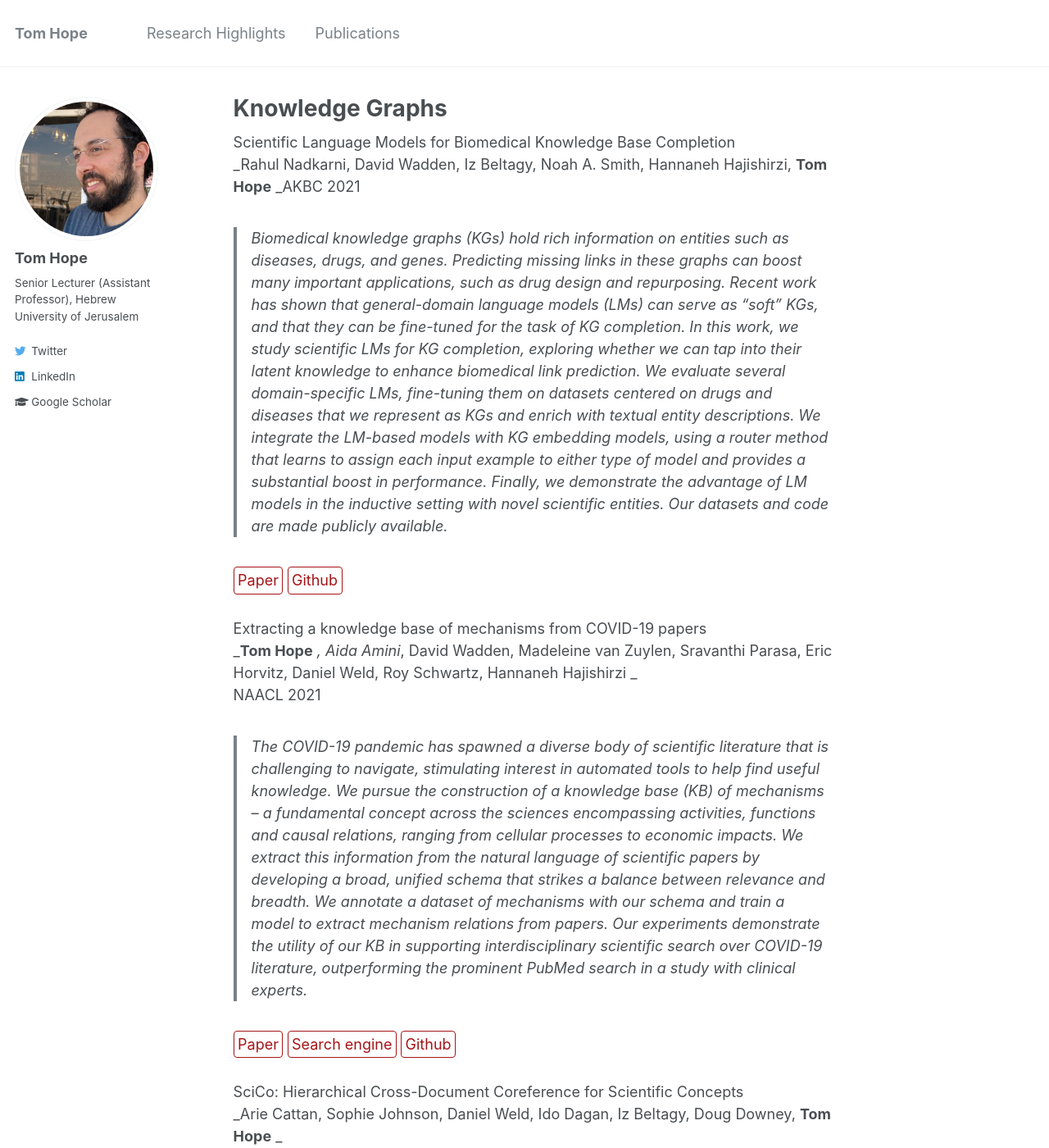
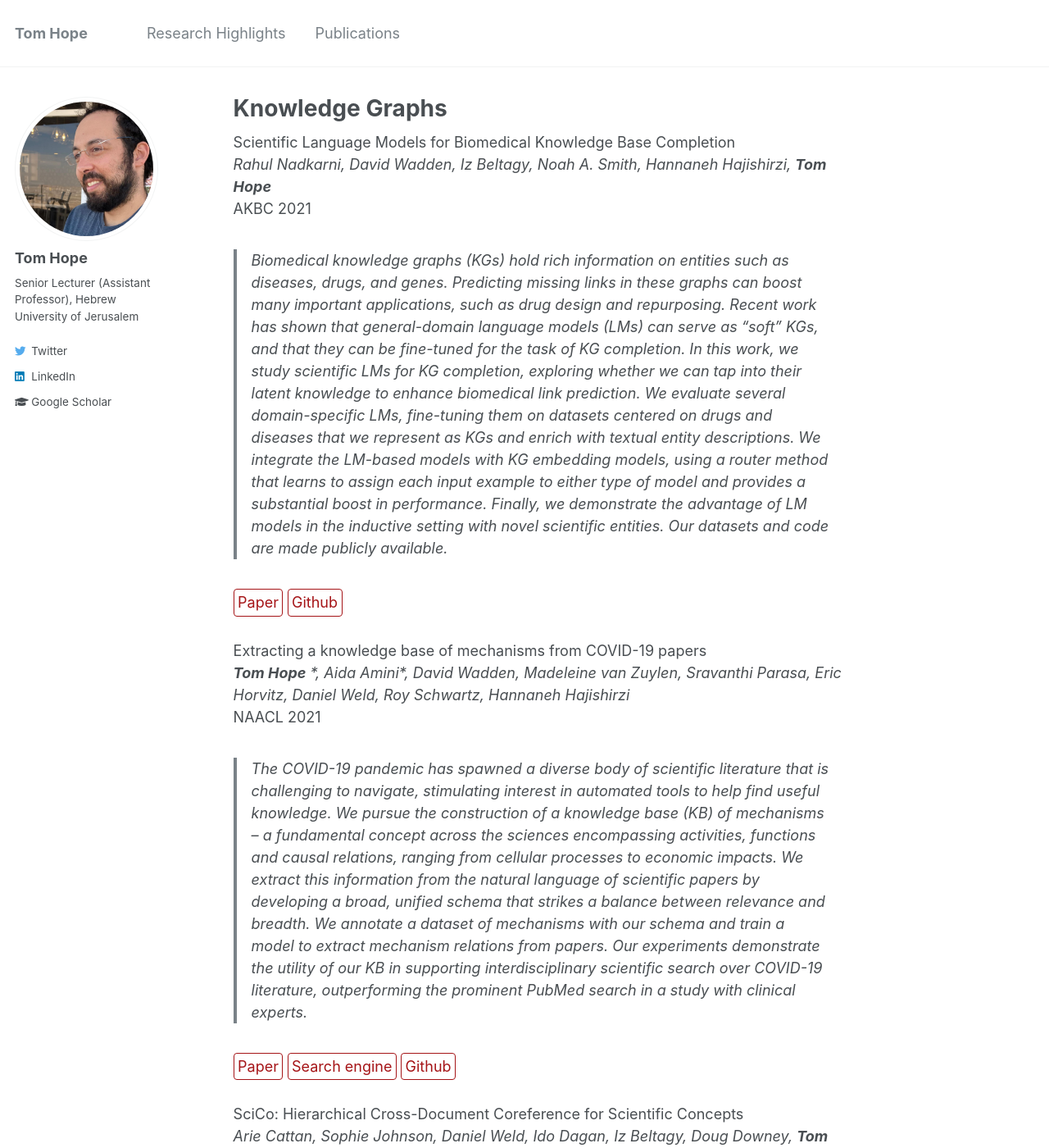
Before and after one commit to tomhoper/tomhoper.github.io, a Jekyll site: the page built from _research/kg.md, in a window 1280 px wide and 1400 px high. Shown: the whole window at 82% size. Built offline with Jekyll 4.4.1, drawn with Linux system fonts in a browser that asks for light colours; some of the changed text lies outside the part shown.

Commit message:
Update kg.md

```diff
--- a/_research/kg.md
+++ b/_research/kg.md
@@ -9,20 +9,17 @@ header:
 ---
 
 
-Scientific Language Models for Biomedical Knowledge Base Completion
-<br>
-_Rahul Nadkarni, David Wadden, Iz Beltagy, Noah A. Smith, Hannaneh Hajishirzi, **Tom Hope**
-_AKBC 2021
+Scientific Language Models for Biomedical Knowledge Base Completion<br>
+_Rahul Nadkarni, David Wadden, Iz Beltagy, Noah A. Smith, Hannaneh Hajishirzi, **Tom Hope**_<br>
+AKBC 2021
 
 > Biomedical knowledge graphs (KGs) hold rich information on entities such as diseases, drugs, and genes. Predicting missing links in these graphs can boost many important applications, such as drug design and repurposing. Recent work has shown that general-domain language models (LMs) can serve as "soft" KGs, and that they can be fine-tuned for the task of KG completion. In this work, we study scientific LMs for KG completion, exploring whether we can tap into their latent knowledge to enhance biomedical link prediction. We evaluate several domain-specific LMs, fine-tuning them on datasets centered on drugs and diseases that we represent as KGs and enrich with textual entity descriptions. We integrate the LM-based models with KG embedding models, using a router method that learns to assign each input example to either type of model and provides a substantial boost in performance. Finally, we demonstrate the advantage of LM models in the inductive setting with novel scientific entities. Our datasets and code are made publicly available.
 
 [Paper](https://arxiv.org/abs/2106.09700){: .btn--research} [Github](https://github.com/rahuln/lm-bio-kgc){: .btn--research}
 
 
-Extracting a knowledge base of mechanisms from COVID-19 papers
-<br>
-_**Tom Hope** *, Aida Amini*, David Wadden, Madeleine van Zuylen, Sravanthi Parasa, Eric Horvitz, Daniel Weld, Roy Schwartz, Hannaneh Hajishirzi
-_<br>
+Extracting a knowledge base of mechanisms from COVID-19 papers<br>
+_**Tom Hope** *, Aida Amini*, David Wadden, Madeleine van Zuylen, Sravanthi Parasa, Eric Horvitz, Daniel Weld, Roy Schwartz, Hannaneh Hajishirzi_<br>
 NAACL 2021
 
 > The COVID-19 pandemic has spawned a diverse body of scientific literature that is challenging to navigate, stimulating interest in automated tools to help find useful knowledge. We pursue the construction of a knowledge base (KB) of mechanisms -- a fundamental concept across the sciences encompassing activities, functions and causal relations, ranging from cellular processes to economic impacts. We extract this information from the natural language of scientific papers by developing a broad, unified schema that strikes a balance between relevance and breadth. We annotate a dataset of mechanisms with our schema and train a model to extract mechanism relations from papers. Our experiments demonstrate the utility of our KB in supporting interdisciplinary scientific search over COVID-19 literature, outperforming the prominent PubMed search in a study with clinical experts.
@@ -30,22 +27,16 @@ NAACL 2021
 [Paper](https://arxiv.org/abs/2010.03824){: .btn--research} [Search engine](https://covidmechanisms.apps.allenai.org/){: .btn--research} [Github](https://github.com/AidaAmini/DyGIE-MECHANIC){: .btn--research}
 
 
-SciCo: Hierarchical Cross-Document Coreference for Scientific Concepts
-<br>
-_Arie Cattan, Sophie Johnson, Daniel Weld, Ido Dagan, Iz Beltagy, Doug Downey, **Tom Hope**
-_
-<br>
+SciCo: Hierarchical Cross-Document Coreference for Scientific Concepts<br>
+_Arie Cattan, Sophie Johnson, Daniel Weld, Ido Dagan, Iz Beltagy, Doug Downey, **Tom Hope**_<br>
 AKBC 2021 **_Outstanding paper award_**
 
 > Determining coreference of concept mentions across multiple documents is a fundamental task in natural language understanding. Previous work on cross-document coreference resolution (CDCR) typically considers mentions of events in the news, which seldom involve abstract technical concepts that are prevalent in science and technology. These complex concepts take diverse or ambiguous forms and have many hierarchical levels of granularity (e.g., tasks and subtasks), posing challenges for CDCR. We present a new task of Hierarchical CDCR (H-CDCR) with the goal of jointly inferring coreference clusters and hierarchy between them. We create SciCo, an expert-annotated dataset for H-CDCR in scientific papers, 3X larger than the prominent ECB+ resource. We study strong baseline models that we customize for H-CDCR, and highlight challenges for future work.
 
 [Paper](https://arxiv.org/abs/2104.08809){: .btn--research} [Github](https://github.com/ariecattan/SciCo){: .btn--research} [Hugging Face](https://huggingface.co/datasets/allenai/scico){: .btn--research}
 
-Learning a faceted customer segmentation for discovering new business opportunities at Intel
-<br>
-_Itay Lieder, Meirav Segal, Eran Avidan, Asaf Cohen, **Tom Hope**
-_
-<br>
+Learning a faceted customer segmentation for discovering new business opportunities at Intel<br>
+_Itay Lieder, Meirav Segal, Eran Avidan, Asaf Cohen, **Tom Hope**_<br>
 2019 IEEE International Conference on Big Data
 
 >For sales and marketing organizations within large enterprises, identifying and understanding new markets, customers and partners is a key challenge. Intel's Sales and Marketing Group (SMG) faces similar challenges while growing in new markets and domains and evolving its existing business. In today's complex technological and commercial landscape, there is need for intelligent automation supporting a fine-grained understanding of businesses in order to help SMG sift through millions of companies across many geographies and languages and identify relevant directions. We present a system developed in our company that mines millions of public business web pages, and extracts a faceted customer representation. We focus on two key customer aspects that are essential for finding relevant opportunities: industry segments (ranging from broad verticals such as healthcare, to more specific fields such as …
```
